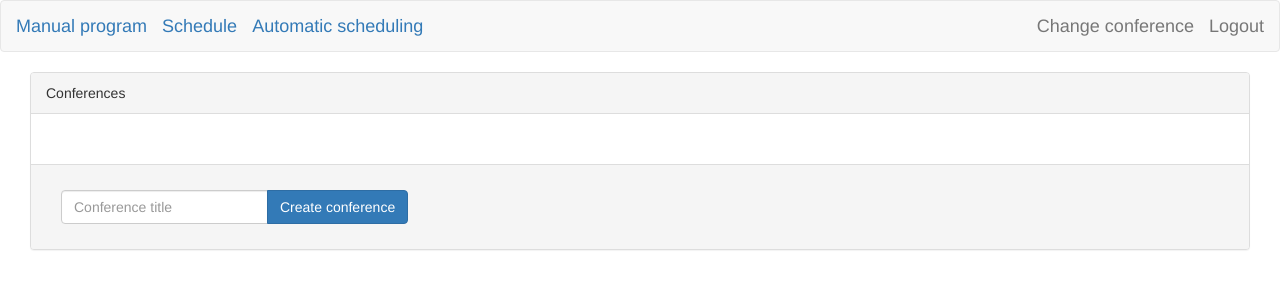
After one commit to TadejSk/conference-scheduler, a Django app: template templates/app/conference_list.html in a window 1280 px wide. The commit adds this page. Shown: the top 300 px of the page. Run offline with Django 3.2, Linux system fonts and the light colour scheme; the template is opened without the code that fills it, so the values that code supplies are empty; parts of the project's set-up code (start-up, migrations or seed data) failed here and were passed over; some libraries are stand-ins or nearby versions.

Commit message:
Basic visualization and multiple conferences
Fixed the bug with visualization from the previous commit. The basic
visualization now works correctly, although there is still a problem with
the clustering algorithm.

Also added the option for users to have multiple conferences.

```diff
--- a/app/admin.py
+++ b/app/admin.py
@@ -4,4 +4,4 @@ from .models import *
 # Register your models here.
 admin.site.register(Author)
 admin.site.register(Paper)
-admin.site.register(ScheduleSettings)
+admin.site.register(Conference)
--- a/app/urls.py
+++ b/app/urls.py
@@ -23,4 +23,6 @@ urlpatterns = [
     url(r'^papers/change_lock/', views.lock_paper, name='lock_paper'),
     url(r'^clustering/basic/', views.basic_clustering, name='basic_clustering'),
     url(r'^clustering/results/', views.clustering_results, name='clustering_results'),
+    url(r'^conference/list/', views.conference_list, name='conference_list'),
+    url(r'^conference/create/', views.create_conference, name='create_conference'),
 ]
--- a/app/views/__init__.py
+++ b/app/views/__init__.py
@@ -4,3 +4,4 @@ from .views_main import *
 from .views_settings import *
 from .views_papers import *
 from .views_clustering import *
+from .views_conference import *
--- a/app/views/views_papers.py
+++ b/app/views/views_papers.py
@@ -3,7 +3,7 @@ from django.forms import modelformset_factory
 from django.http import Http404
 from django.shortcuts import render, redirect
 from django.views.decorators.csrf import csrf_exempt
-from app.models import Paper, ScheduleSettings
+from app.models import Paper, Conference
 from ..classes import schedule_manager_class
 
 
@@ -37,7 +37,7 @@ def update_paper(request):
 @csrf_exempt
 def add_paper_to_schedule(request):
     set = schedule_manager_class()
-    settings=ScheduleSettings.objects.get(user=request.user)
+    settings=Conference.objects.get(user=request.user, pk=request.session['conf'])
     if settings.schedule_string == "[]":
         set.create_empty_list(settings.settings_string)
     else:
@@ -55,7 +55,7 @@ def add_paper_to_schedule(request):
 @csrf_exempt
 def remove_paper_from_schedule(request):
     set = schedule_manager_class()
-    settings=ScheduleSettings.objects.get(user=request.user)
+    settings=Conference.objects.get(user=request.user, pk=request.session['conf'])
     if settings.schedule_string == "[]":
         set.create_empty_list(settings.settings_string)
     else:
--- a/templates/app/base.html
+++ b/templates/app/base.html
@@ -33,9 +33,16 @@
             </div>
         </div>
         <ul class="nav navbar-nav navbar-right">
-         <li><a class="navbar-brand" href="/app/logout_view">
+            <li>
+                <a class="navbar-brand" href="/app/conference/list" >
+                    Change conference
+                </a>
+            </li>
+            <li>
+                <a class="navbar-brand" href="/app/logout_view">
                     Logout
-         </a></li>
+                </a>
+            </li>
         </ul>
     </div>
 </div>
--- /dev/null
+++ b/templates/app/conference_list.html
@@ -0,0 +1,49 @@
+{% extends "app/base.html" %}
+{% load filters %}
+{% block content %}
+    <div class="container-fluid">
+        <div class="row-fluid">
+            <div class="col-md-12">
+                <div class="panel panel-default">
+                    <div class="panel-heading">
+                        Conferences
+                    </div>
+                    <div class="panel-body">
+                    {% if num_conferences == 0 %}
+                        You currently have no saved conferences. Use the button below to create one
+                    {% else %}
+                        <ul class="list-group">
+                            {%  for title, id in form_data %}
+                                <li class="list-group-item">
+                                    <form action="{% url 'app:index' %}" method="post">
+                                        {% csrf_token %}
+                                        <input class="hidden" id="conference" name="conference" value="{{id}}"/>
+                                        <button type="submit" class="btn btn-link">{{ title }}</button>
+                                    </form>
+                                </li>
+                            {% endfor %}
+                        </ul>
+                    {% endif %}
+                    </div>
+                    <div class="panel-footer">
+                        <div class="panel-body">
+                            <div class="row-fluid">
+                                <form action="{% url 'app:create_conference' %}" method="post"
+                                    class="form-inline">
+                                    {% csrf_token %}
+                                    <div class="input-group">
+                                        <input type="text" id="title" name="title" class="form-control"
+                                               placeholder="Conference title">
+                                        <span class="input-group-btn">
+                                            <button type="submit" class="btn btn-primary">Create conference</button>
+                                        </span>
+                                    </div>
+                                </form>
+                            </div>
+                        </div>
+                    </div>
+                </div>
+            </div>
+        </div>
+    </div>
+{% endblock content %}
```
Also changed, not shown: app/classes/clusterer.py (+9 -4 lines), app/models.py (+7 -6 lines), app/views/views_clustering.py (+6 -6 lines), app/views/views_conference.py (added, +21 -0 lines), app/views/views_main.py (+6 -4 lines), app/views/views_settings.py (+9 -9 lines), static/app/js/cluserting_results.js (+16 -6 lines), app/migrations/0019_auto_20150807_1545.py (added), app/migrations/0020_conference_title.py (added). Lines whose indentation alone changed are shown as unchanged.
